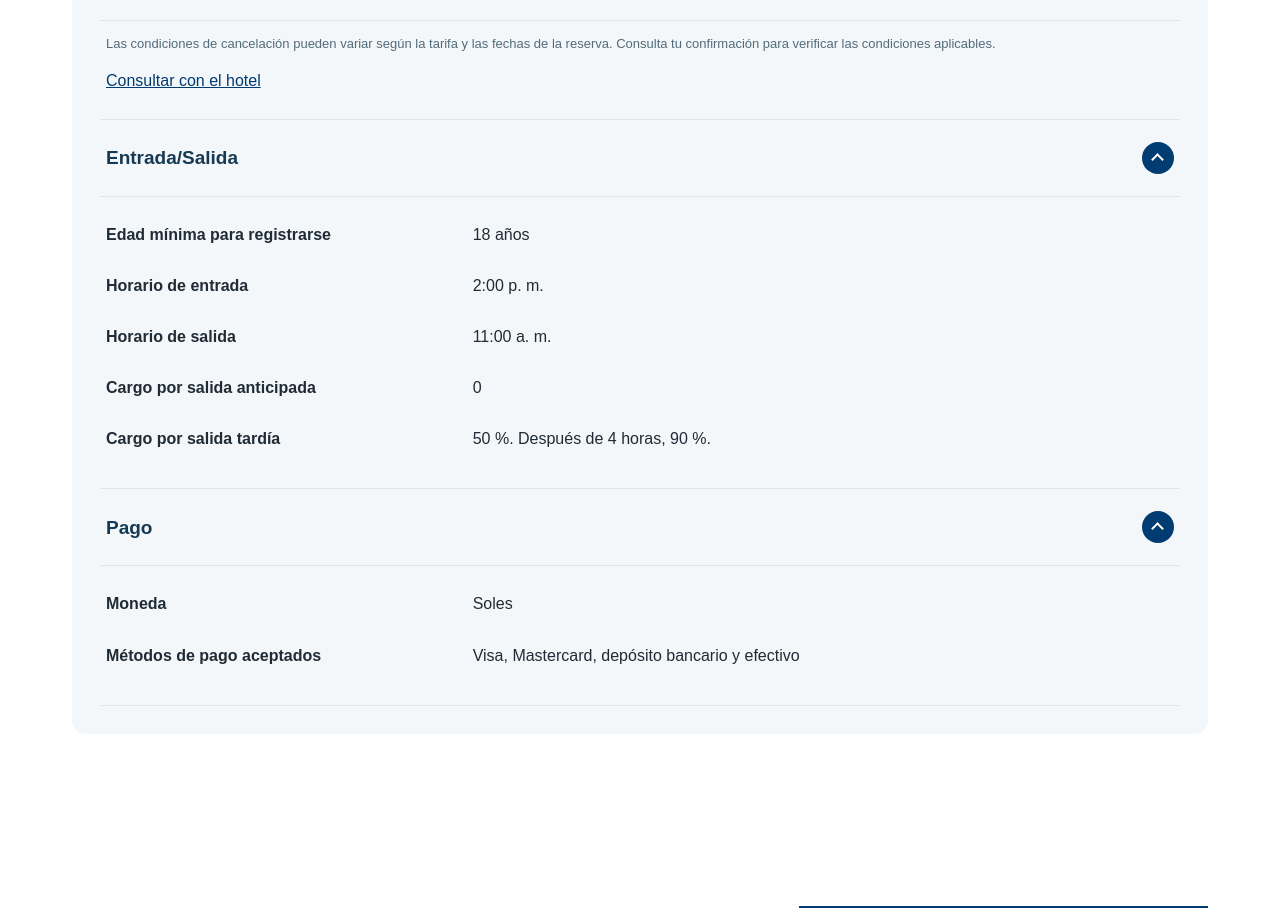
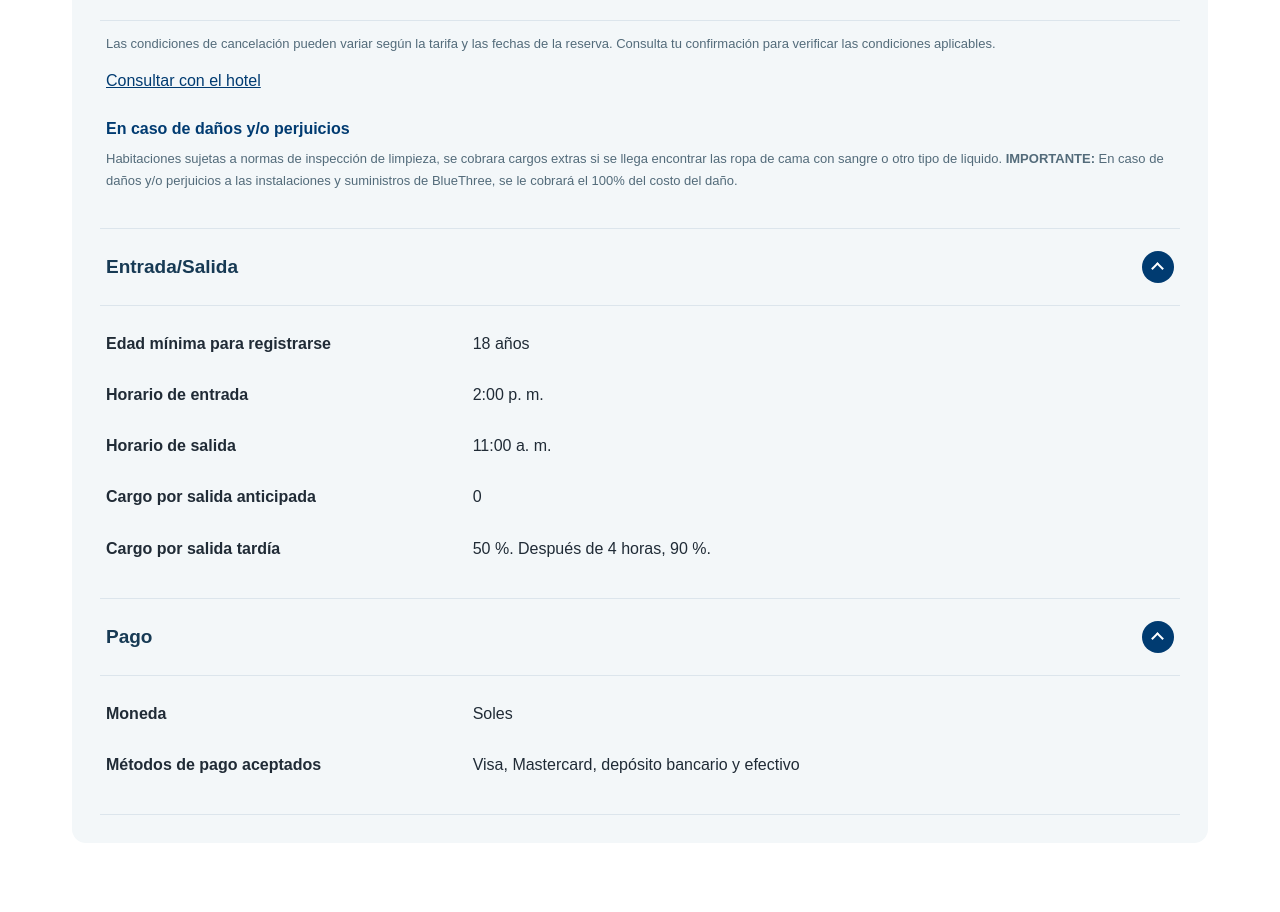
Before and after one commit to camilogomez17/hotelBlueThree, a Next.js app: page /politicas in a window 1280 px wide. Shown: the part 3116-4028 px from the top of the page. Built offline with nearby package versions, Linux system fonts and the light colour scheme; no server answers.

Commit message:
Add damages policy to cancellation accordion

```diff
--- a/app/components/AdditionalPolicies.tsx
+++ b/app/components/AdditionalPolicies.tsx
@@ -10,6 +10,16 @@ export default function AdditionalPolicies({ language }: { language: "es" | "en"
           <div className="hotel-policy-accordion-content">
             <p>{es ? "Las condiciones de cancelación pueden variar según la tarifa y las fechas de la reserva. Consulta tu confirmación para verificar las condiciones aplicables." : "Cancellation terms may vary by rate and reservation dates. Review your confirmation for the applicable terms."}</p>
             <a href={whatsapp} target="_blank" rel="noopener noreferrer">{es ? "Consultar con el hotel" : "Contact the hotel"}</a>
+            <h3 className="hotel-policy-accordion-subheading">{es ? "En caso de daños y/o perjuicios" : "Damage to hotel property"}</h3>
+            <p>
+              {es
+                ? "Habitaciones sujetas a normas de inspección de limpieza, se cobrara cargos extras si se llega encontrar las ropa de cama con sangre o otro tipo de liquido. "
+                : "Rooms are subject to cleaning inspections. Extra charges apply if blood or another liquid is found on the bed linens. "}
+              <strong>{es ? "IMPORTANTE:" : "IMPORTANT:"}</strong>{" "}
+              {es
+                ? "En caso de daños y/o perjuicios a las instalaciones y suministros de BlueThree, se le cobrará el 100% del costo del daño."
+                : "If BlueThree’s facilities or supplies are damaged, you will be charged 100% of the cost of the damage."}
+            </p>
           </div>
         </details>
         <details open>
--- a/app/globals.css
+++ b/app/globals.css
@@ -857,6 +857,7 @@ img,video,iframe{max-width:100%}
 .hotel-policy-accordion-content{padding:12px 6px 24px;line-height:1.7}
 .hotel-policy-accordion-content>p{margin:0 0 12px}
 .hotel-policy-accordion-content>a{color:#003b71;text-decoration:underline}
+.hotel-policy-accordion-subheading{margin:20px 0 6px;color:var(--blue);font-weight:700}
 .hotel-policy-accordion-rows{margin:0}
 .hotel-policy-accordion-rows>div{display:grid;grid-template-columns:minmax(180px,1fr) minmax(0,2fr);gap:16px;padding:12px 0}
 .hotel-policy-accordion-rows dt{font-weight:700}
```
